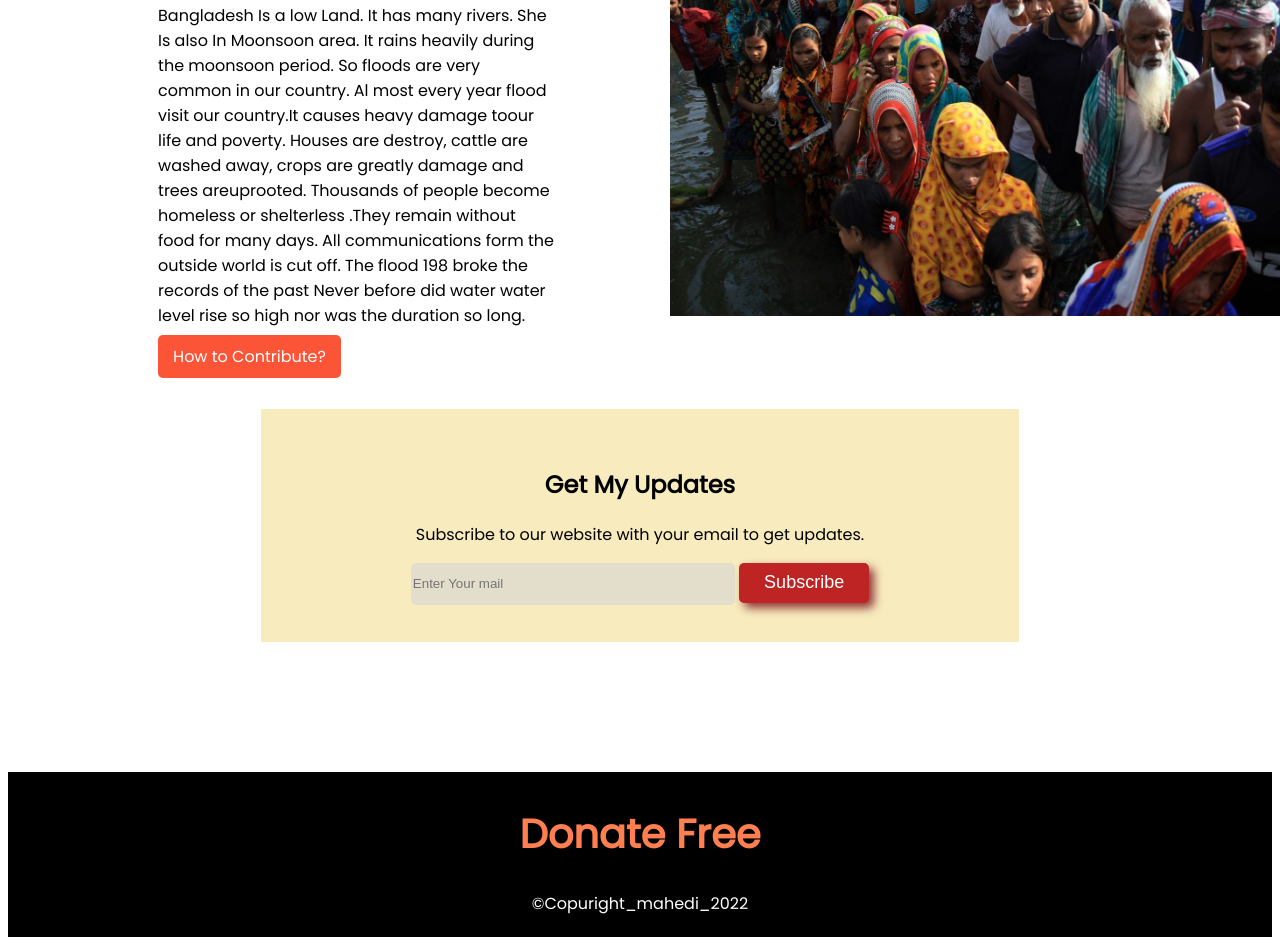
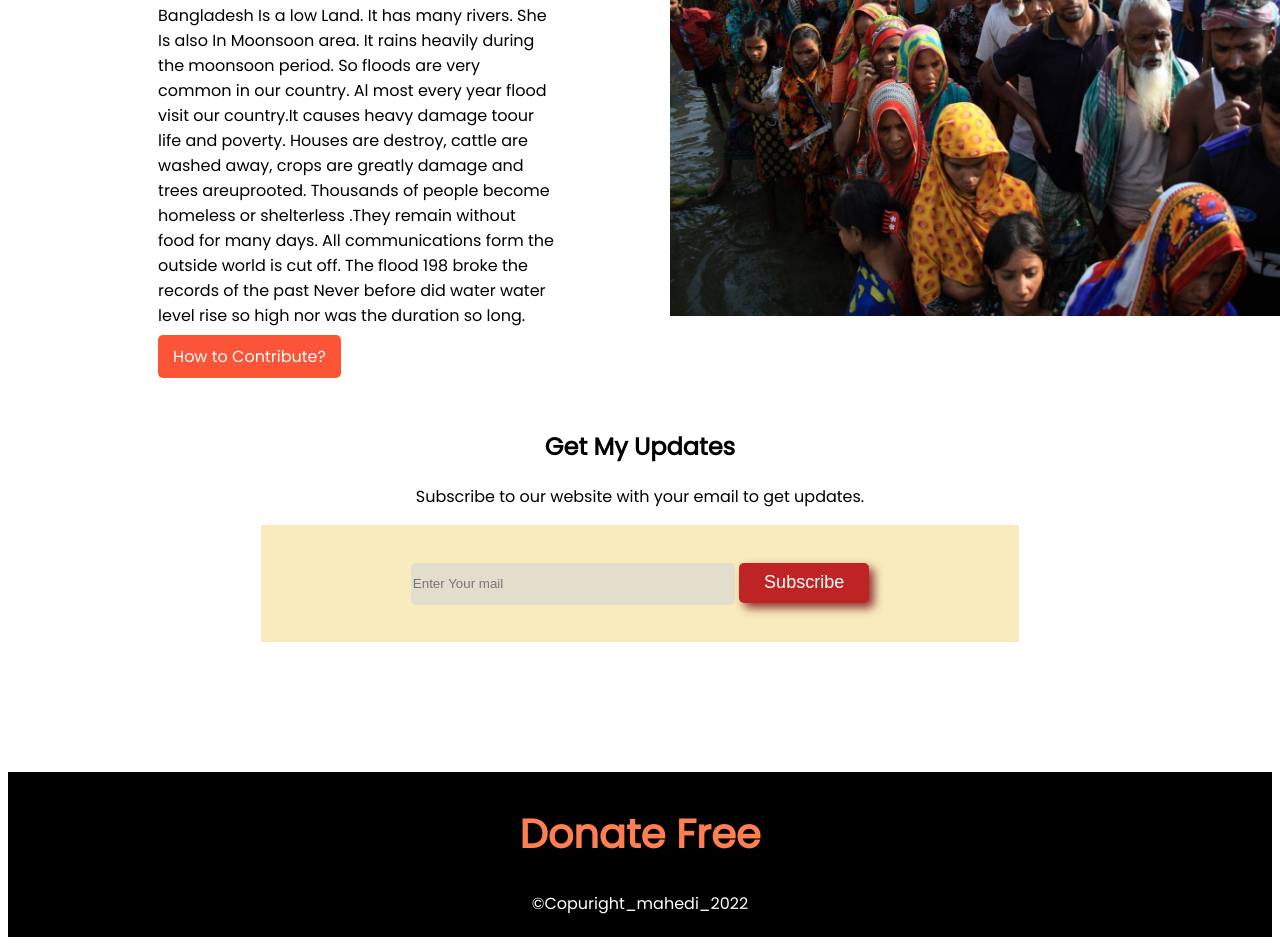
Before and after one commit to mahedihasandu1/first-assaignment, a plain HTML site: page index.html in a window 1280 px wide. Shown: the part 3506-4451 px from the top of the page. Drawn offline with Linux system fonts and the light colour scheme.

Commit message:
Finished-assignment

```diff
--- a/index.html
+++ b/index.html
@@ -110,10 +110,10 @@
         </div>
      </section>
      <section>
-        <div class="email">
+        <div class="upadte">
                  <h2>Get My Updates</h2>
                  <p>Subscribe to our website with your email to get updates.</p>
-            <div>
+            <div class="email">
                 <form>
                     <input type="email" class="email-form" placeholder="Enter Your mail">
                     <button class="button-form">Subscribe</button>
--- a/style.css
+++ b/style.css
@@ -126,6 +126,10 @@ background-color: rgb(238, 238, 185);
     padding-right: 5%;
     margin-bottom: 40px;
 }
+.upadte{
+    text-align: center;
+    margin-bottom: 50px;
+}
 .email{
     text-align: center;
     background-color: rgb(248, 235, 190);
```
